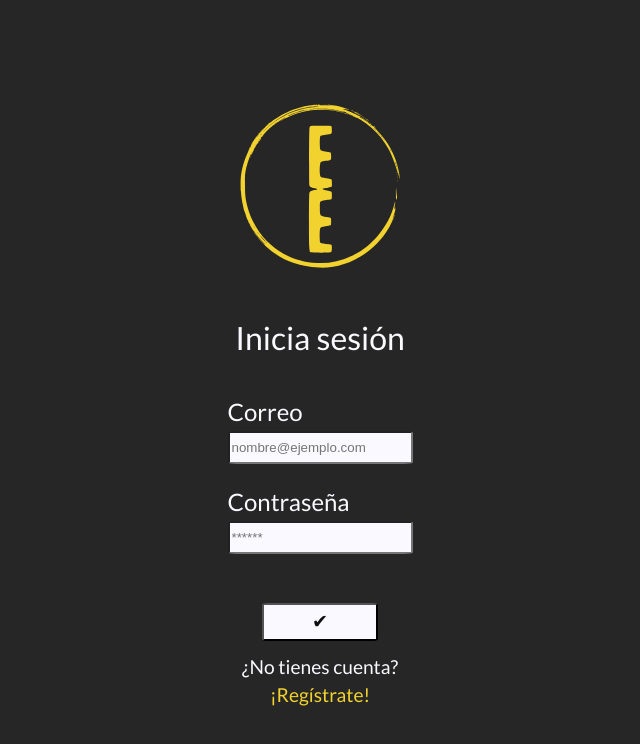
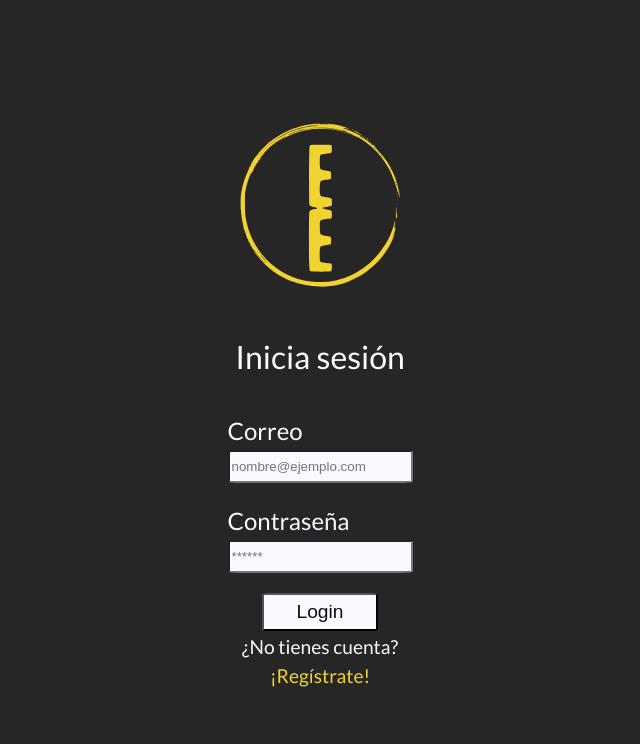
Before and after one commit to olivelrueda/drink-the-world, a React (Vite) app: page /login in a window 1280 px wide. Shown: the top 744 px of the page, without its empty margins (320-960 px from the left). Built offline with nearby package versions, Linux system fonts and the light colour scheme.

Commit message:
Limpiamos código css

```diff
--- a/src/components/Button.jsx
+++ b/src/components/Button.jsx
@@ -1,6 +1,16 @@
+import { Link } from 'react-router-dom'
+
+import styles from './Button.module.css'
+import useAuth from '../hooks/useAuth'
+
+
 export default function Button() {
 
+    const { isAuthenticated, logout } = useAuth()
     return <>
-                    <button className={styles.login}>{}</button>
+                    <button className={styles.login}>{isAuthenticated ?
+                    <Link onClick={logout}>Logout</Link> :
+                    <Link to='/login'>Login</Link>}</button>
+
     </>
 }
--- /dev/null
+++ b/src/components/Button.module.css
@@ -0,0 +1,18 @@
+.login {
+    border-radius: 5%;
+    /* margin-right: 1.25rem; */
+    font-size: 1.2em;
+    background-color: var(--color-light);
+    color: var(--color-header);
+    height: 2em;
+    width: 6em;
+}
+
+.login:hover {
+    border: 2px solid var(--color-cheers);
+}
+
+.login:active {
+    box-shadow: 0 1px 1px var(--color-header)inset, 0 0 8px var(--color-cheers);
+    outline: 0 none;
+}
--- a/src/components/Header.jsx
+++ b/src/components/Header.jsx
@@ -1,11 +1,8 @@
-import { Link } from 'react-router-dom'
-
-import useAuth from '../hooks/useAuth'
+import Button from './Button'
 import styles from './Header.module.css'
 import NavBar from './NavBar'
 
 export default function Header() {
-    const { isAuthenticated, logout } = useAuth()
 
     return <>
         <header>
@@ -13,11 +10,7 @@ export default function Header() {
             <div className={styles.navContainer}>
                 <NavBar/>
             </div>
-            <button className={styles.login}>
-            {isAuthenticated ?
-                    <Link onClick={logout}>Logout</Link> :
-                    <Link to='/login'>Login</Link>}
-            </button>
+            <Button/>
         </header>
     </>
 }
--- a/src/components/Header.module.css
+++ b/src/components/Header.module.css
@@ -17,22 +17,3 @@ header {
 .navContainer {
     display: flex;
 }
-
-.login {
-    border-radius: 5%;
-    margin-right: 1.25rem;
-    font-size: 1.2em;
-    background-color: var(--color-light);
-    color: var(--color-header);
-    height: 2em;
-    width: 6em;
-}
-
-.login:hover {
-    border: 2px solid var(--color-cheers);
-}
-
-.login:active {
-    box-shadow: 0 1px 1px var(--color-header)inset, 0 0 8px var(--color-cheers);
-    outline: 0 none;
-}
--- /dev/null
+++ b/src/components/LoginHeader.jsx
@@ -0,0 +1,10 @@
+import styles from './LoginHeader.module.css'
+
+export default function LoginHeader() {
+
+return <>
+        <img className={styles.isotipo} src="/src/assets/images/isotipoCheers.svg" alt="isotipo" />
+        <h2>Inicia sesión</h2>
+</>
+
+}
--- /dev/null
+++ b/src/components/LoginHeader.module.css
@@ -0,0 +1,10 @@
+.isotipo{
+    height: 12em;
+    width: 12em;
+    background-color: var(--color-cheers);
+  }
+
+  h2 {
+    font-size: 2em;
+    margin: 1em;
+  }
--- a/src/views/login.jsx
+++ b/src/views/login.jsx
@@ -1,6 +1,9 @@
 import { useNavigate } from 'react-router-dom'
 import { NavLink } from 'react-router-dom'
+
+import LoginHeader from '../components/LoginHeader'
 import Inputs from '../components/Inputs'
+import Button from '../components/Button'
 import useServer from "../hooks/useServer"
 import styles from './login.module.css'
 
@@ -18,12 +21,9 @@ export default function Login() {
 
 return <>
     <form className={styles.form} onSubmit={handleSubmit}>
-        <img className={styles.isotipo} src="/src/assets/images/isotipoCheers.svg" alt="isotipo" />
-        <h2>Inicia sesión</h2>
-
+        <LoginHeader/>
         <Inputs/>
-
-        <button type="submit" className={styles.submitButton}>✔</button>
+        <Button/>
         <p className={styles.p}> ¿No tienes cuenta?</p>
         <NavLink className={styles.registro} to='/registro'>¡Regístrate!</NavLink>
     </form>
--- a/src/views/login.module.css
+++ b/src/views/login.module.css
@@ -4,37 +4,6 @@
   justify-content: center;
   align-items: center;
   height: 100vh;
-}
-
-.isotipo{
-  height: 12em;
-  width: 12em;
-  background-color: var(--color-cheers);
-}
-
-h2 {
-  font-size: 2em;
-  margin: 1em;
-}
-
-.submitButton {
-  border-radius: 5%;
-  font-size: 1.2em;
-  background-color: var(--color-light);
-  color: var(--color-header);
-  height: 2em;
-  width: 6em;
-  margin-top: 1.5em;
-  margin-bottom: .5em;
-}
-
-.submitButton:hover {
-  border: 2px solid var(--color-cheers);
-}
-
-.submitButton:active {
-  box-shadow: 0 1px 1px var(--color-header)inset, 0 0 8px var(--color-cheers);
-  outline: 0 none;
 }
 
 .p {
@@ -52,3 +21,7 @@ h2 {
 .registro:hover {
   text-decoration: underline;
 }
+
+.login {
+  margin-right: 0px;
+}
--- a/src/views/registro.jsx
+++ b/src/views/registro.jsx
@@ -3,7 +3,9 @@ import { toast } from 'sonner'
 
 import useServer from "../hooks/useServer"
 import styles from './registro.module.css'
+import LoginHeader from '../components/LoginHeader'
 import Inputs from '../components/Inputs'
+import Button from '../components/Button'
 
 export default function Registro() {
     const { post } = useServer()
@@ -22,40 +24,9 @@ export default function Registro() {
 
     return <>
         <form className={styles.form} onSubmit={handleSubmit}>
-        <img className={styles.isotipo} src="/src/assets/images/4.png" alt="" />
-
-        <div><h2>Crea tu cuenta</h2></div>
-        {/* <div>
-            <div className={styles.input}>
-            <label htmlFor="email" className={styles.label}>Correo</label>
-            <input
-                id="email"
-                name="email"
-                type="email"
-                autoComplete="email"
-                required
-                placeholder="nombre@ejemplo.com"
-            />
-            </div>
-
-            <div className={styles.input}>
-            <label htmlFor="password" className={styles.label}>Contraseña</label>
-            <input
-                id="password"
-                name="pwd"
-                type="password"
-                autoComplete="password"
-                required
-                placeholder="******"
-            />
-            </div>
-        </div> */}
-
-        <Inputs/>
-
-        <nav>
-            <button type="submit" className={styles.registro}>Regístrate</button>
-        </nav>
+            <LoginHeader/>
+            <Inputs/>
+            <Button/>
         </form>
     </>
 /*     Generar toast anunciando que se ha hecho el registro satisfactoria y indicando que deben iniciar sesion que su nueva cuenta
--- a/src/views/registro.module.css
+++ b/src/views/registro.module.css
@@ -6,31 +6,3 @@
   height: 100vh;
   background-color: rgb(40, 39, 39);
 }
-
-.submitButton {
-  margin-top: 20px;
-  font-size: medium;
-  height: 30px;
-  width: 120px;
-}
-
-.input{
-  display: flex;
-  flex-direction: column;
-  margin: 10px;
-
-}
-
-.isotipo{
-  height: 100px;
-  width: 100px;
-}
-
-.registro{
-  font-size: medium;
-  background-color: #2f2f2e;
-  border-color: goldenrod;
-  height: 30px;
-  width: 120px;
-  margin-top: 40px;
-}
```
